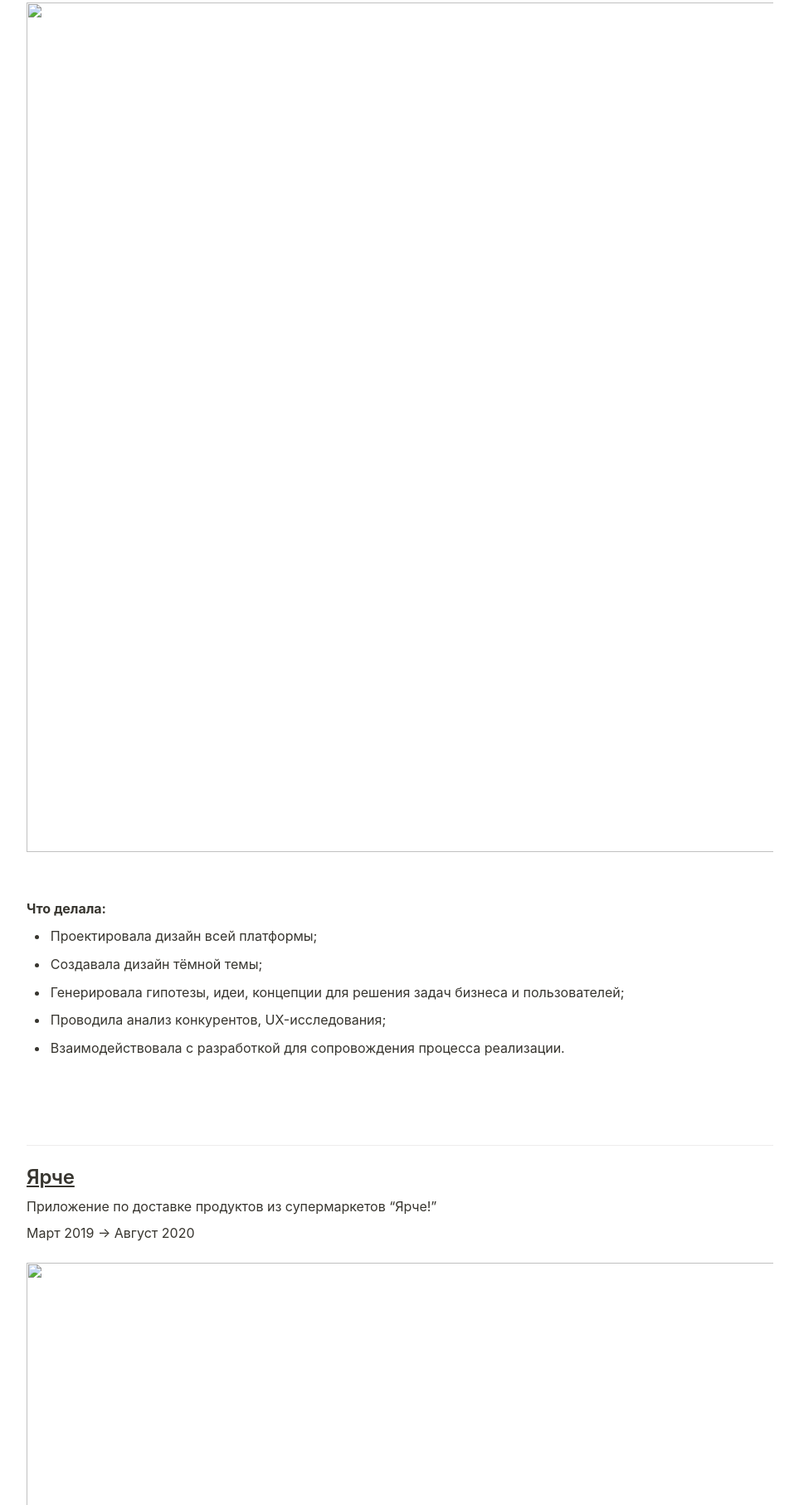
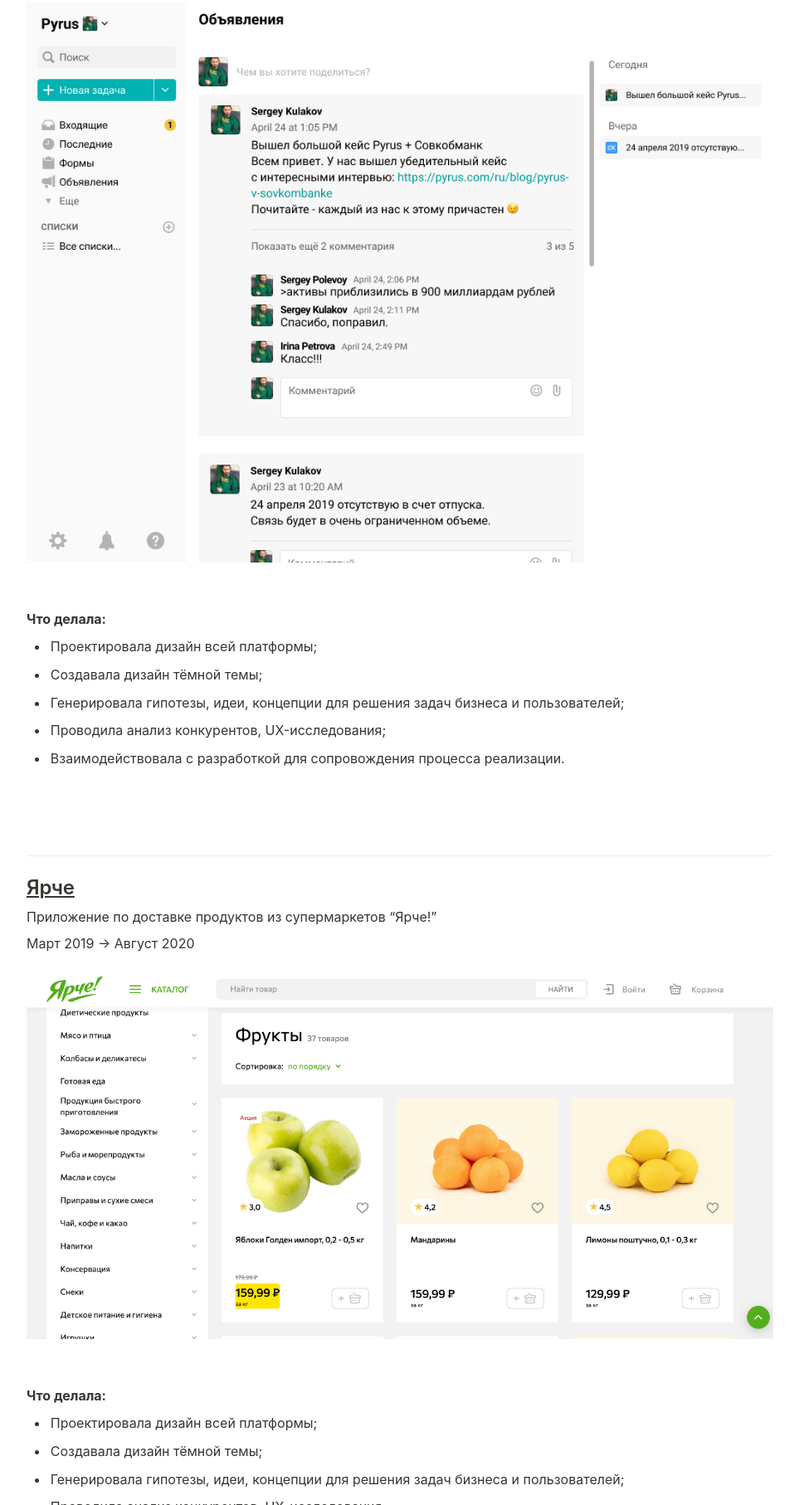
Before and after one commit to milikhin/jeyza, a plain HTML site: page index.html in a window 1280 px wide. Shown: the part 611-2425 px from the top of the page at 83% size, without its empty margins (158-1121 px from the left). Drawn offline with Linux system fonts and the light colour scheme.

Commit message:
update images, add custom domain

```diff
--- a/index.html
+++ b/index.html
@@ -671,11 +671,11 @@
 
 <mark class="highlight-pink"> </mark><a href="http://t.me/jeyza_design"><mark class="highlight-pink">💬  Telegram</mark></a>   <mark class="highlight-gray">|  </mark><mark class="highlight-pink"> </mark><a href="https://www.instagram.com/juliazakharchenko_/"><mark class="highlight-pink">👻  Instagram</mark></a><mark class="highlight-pink">   </mark><mark class="highlight-gray">|</mark><mark class="highlight-pink">   </mark><a href="https://www.linkedin.com/in/jeyza/"><mark class="highlight-pink">🤝  LinkedIn</mark></a></div></figure><p id="226981d2-16d9-411f-a652-5fb6ab43d1cf" class="">
 </p><p id="244f0e13-2e95-413d-a2fa-71b6c8694180" class="">
-</p><h1 id="36103254-ac3f-430f-bdc6-ff1e83cbea2f" class="">Проекты</h1><hr id="04b85032-3170-409c-aa00-c62bb8d4daf6"/><h2 id="8d04d76c-5215-497d-aeb1-c84c5ecf918e" class=""><a href="https://pyrus.com/">Pyrus</a></h2><p id="36934b50-6062-4e2e-ba1a-d0dad8720fcb" class="">SaaS-платформа для управления задачами и бизнес‑процессами</p><p id="90ba8cd4-e19c-4ac1-a940-e627688bb9fa" class="">Август 2021 → Ноябрь 2022</p><figure id="e9455db2-7de2-4cce-b05d-5cb78ea7f62a" class="image"><a href="%D0%AE%D0%BB%D0%B8%D1%8F%20%D0%97%D0%B0%D1%85%D0%B0%D1%80%D1%87%D0%B5%D0%BD%D0%BA%D0%BE%20555ec26a1ef44c2a9dbf28737d1e35b1/1-1.png"><img style="width:1024px" src="%D0%AE%D0%BB%D0%B8%D1%8F%20%D0%97%D0%B0%D1%85%D0%B0%D1%80%D1%87%D0%B5%D0%BD%D0%BA%D0%BE%20555ec26a1ef44c2a9dbf28737d1e35b1/1-1.png"/></a></figure><p id="44874664-86a9-4282-8330-5448f94a3e2d" class="">
+</p><h1 id="36103254-ac3f-430f-bdc6-ff1e83cbea2f" class="">Проекты</h1><hr id="04b85032-3170-409c-aa00-c62bb8d4daf6"/><h2 id="8d04d76c-5215-497d-aeb1-c84c5ecf918e" class=""><a href="https://pyrus.com/">Pyrus</a></h2><p id="36934b50-6062-4e2e-ba1a-d0dad8720fcb" class="">SaaS-платформа для управления задачами и бизнес‑процессами</p><p id="90ba8cd4-e19c-4ac1-a940-e627688bb9fa" class="">Август 2021 → Ноябрь 2022</p><figure id="e9455db2-7de2-4cce-b05d-5cb78ea7f62a" class="image"><a href="./files/1-1.png"><img style="width:1024px" src="./files/1-1.png"/></a></figure><p id="44874664-86a9-4282-8330-5448f94a3e2d" class="">
 </p><p id="c3878d2a-6a17-47dd-b88f-ebd73ad28038" class=""><strong>Что делала:</strong></p><ul id="6f8de6f2-5a82-4fbc-8c8e-f5473dff0b0e" class="bulleted-list"><li style="list-style-type:disc">Проектировала дизайн всей платформы;</li></ul><ul id="7950fc9b-a20e-4f22-8a20-2655a7e11149" class="bulleted-list"><li style="list-style-type:disc">Создавала дизайн тёмной темы;</li></ul><ul id="dc465e0d-14dd-4a75-8783-ff71feaf910e" class="bulleted-list"><li style="list-style-type:disc">Генерировала гипотезы, идеи, концепции для решения задач бизнеса и пользователей;</li></ul><ul id="7e06d540-0bbd-41e8-8626-633549e5d44a" class="bulleted-list"><li style="list-style-type:disc">Проводила анализ конкурентов, UX-исследования;</li></ul><ul id="af576f69-4247-4757-9a47-2f8806fec680" class="bulleted-list"><li style="list-style-type:disc">Взаимодействовала с разработкой для сопровождения процесса реализации. </li></ul><p id="352d80a8-bc57-4e24-96cf-ef638550abf4" class="">
 </p><p id="12f9a737-833c-4c9a-bb60-64afa0e708b5" class="">
 </p><p id="682abe9b-6e74-402d-b7d5-1035e5dbf540" class="">
-</p><hr id="01f5f442-5dc6-409f-aaa3-9daaf862743e"/><h2 id="b63f8b6b-a8cc-4429-9ccb-3e6821606821" class=""><a href="https://yarcheplus.ru/">Ярче</a></h2><p id="e0a70e02-6faf-41f4-a8c7-4ce6fae734be" class="">Приложение по доставке продуктов из супермаркетов “Ярче!”</p><p id="86475cb4-91a3-4970-94a8-30e560f63765" class="">Март 2019 → Август 2020</p><figure id="4c96641a-942d-4121-8c79-52de58519d56" class="image"><a href="%D0%AE%D0%BB%D0%B8%D1%8F%20%D0%97%D0%B0%D1%85%D0%B0%D1%80%D1%87%D0%B5%D0%BD%D0%BA%D0%BE%20555ec26a1ef44c2a9dbf28737d1e35b1/Untitled.png"><img style="width:2610px" src="%D0%AE%D0%BB%D0%B8%D1%8F%20%D0%97%D0%B0%D1%85%D0%B0%D1%80%D1%87%D0%B5%D0%BD%D0%BA%D0%BE%20555ec26a1ef44c2a9dbf28737d1e35b1/Untitled.png"/></a></figure><p id="940feda2-4e47-4338-ae1f-ea25e6f21425" class="">
+</p><hr id="01f5f442-5dc6-409f-aaa3-9daaf862743e"/><h2 id="b63f8b6b-a8cc-4429-9ccb-3e6821606821" class=""><a href="https://yarcheplus.ru/">Ярче</a></h2><p id="e0a70e02-6faf-41f4-a8c7-4ce6fae734be" class="">Приложение по доставке продуктов из супермаркетов “Ярче!”</p><p id="86475cb4-91a3-4970-94a8-30e560f63765" class="">Март 2019 → Август 2020</p><figure id="4c96641a-942d-4121-8c79-52de58519d56" class="image"><a href="./files/Untitled.png"><img style="width:2610px" src="./files/Untitled.png"/></a></figure><p id="940feda2-4e47-4338-ae1f-ea25e6f21425" class="">
 </p><p id="ffcd7d0a-2ff5-4c20-9e73-cffe20f0177c" class=""><strong>Что делала:</strong></p><ul id="69ee1b11-0d48-43c7-b524-21aeba64f766" class="bulleted-list"><li style="list-style-type:disc">Проектировала дизайн всей платформы;</li></ul><ul id="05d78862-e3ce-44f7-b868-50d8832c9695" class="bulleted-list"><li style="list-style-type:disc">Создавала дизайн тёмной темы;</li></ul><ul id="5a9c7a03-8e7d-4b8a-9862-7a6ebe11e142" class="bulleted-list"><li style="list-style-type:disc">Генерировала гипотезы, идеи, концепции для решения задач бизнеса и пользователей;</li></ul><ul id="70c4f772-0c59-4bca-a0d3-8d037433c588" class="bulleted-list"><li style="list-style-type:disc">Проводила анализ конкурентов, UX-исследования;</li></ul><ul id="7643fe72-01a8-4a24-ac32-3ddd156f587e" class="bulleted-list"><li style="list-style-type:disc">Взаимодействовала с разработкой для сопровождения процесса реализации. </li></ul><p id="640bd635-7756-4a9a-80bc-3448fad1388f" class="">
 </p><p id="9da42b0b-0129-4ed4-98d8-eb579fbebc9a" class="">
 </p><p id="6fee6562-5098-444c-8d69-75708dbf981c" class="">
```
Also changed, not shown: 1 other file.
